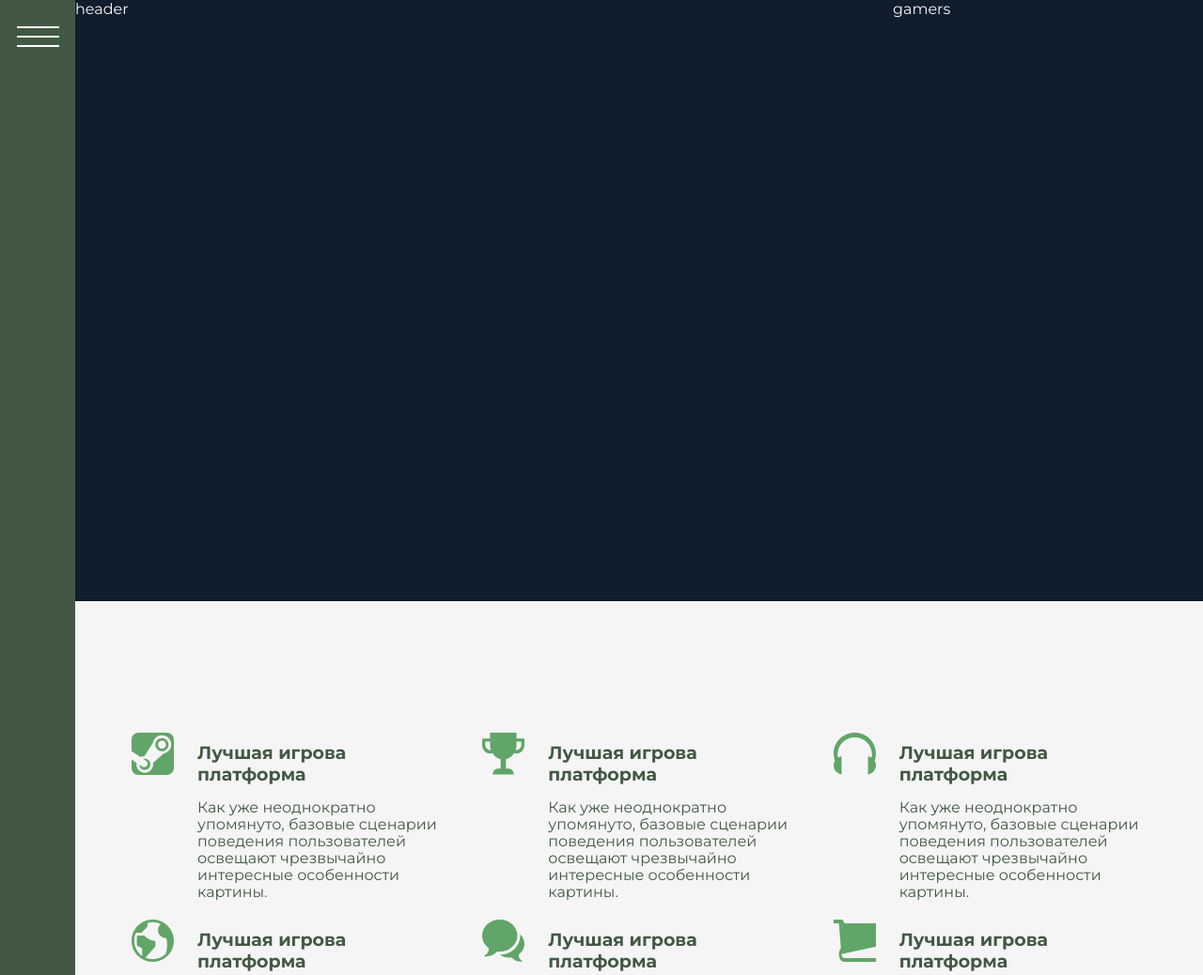
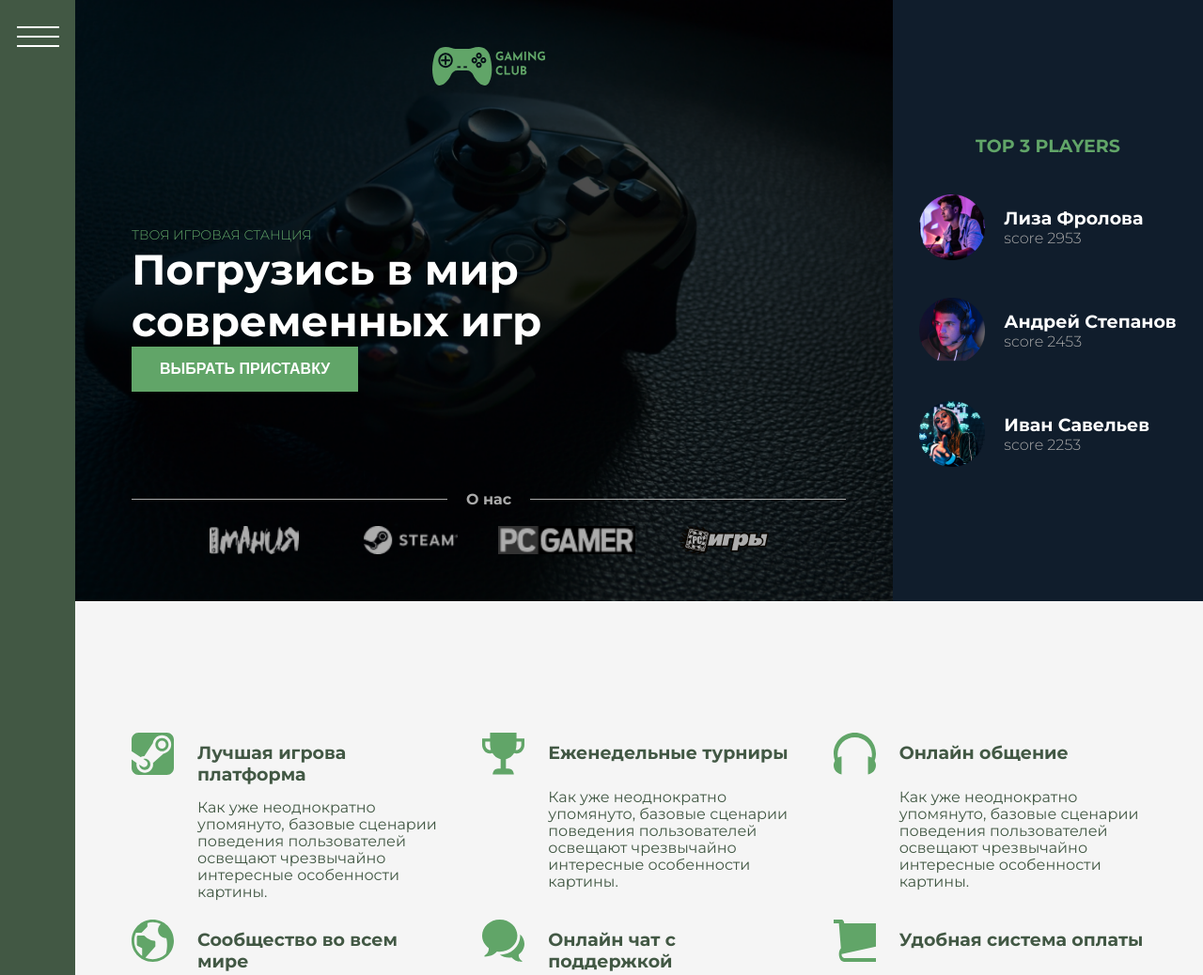
Before and after one commit to BpavelA/gamestore, a website: page src/index.html in a window 1280 px wide. Shown: the top 1038 px of the page at 94% size. Drawn offline with nearby package versions, Linux system fonts and the light colour scheme; files that its build step writes are made by us from their sources.

Commit message:
верстка завершена, осталась адаптация

```diff
--- a/src/index.html
+++ b/src/index.html
@@ -13,8 +13,40 @@
   <body>
     <div class="container">
       <div class="sidebar"><button class="hamburger"></button></div>
-      <div class="header">header</div>
-      <div class="gamers">gamers</div>
+      <div class="header">
+        <a href="#"><img src="icons/logo.svg" alt="" class="logo" /></a>
+        <h4 class="title-4">твоя игровая станция</h4>
+        <h1 class="title-1">Погрузись в мир современных игр</h1>
+        <button class="btn header__btn">Выбрать приставку</button>
+        <div class="header__line-text">О нас</div>
+        <div class="header__img">
+          <img src="icons/game-1.png" alt="game-icon" /><img
+            src="icons/game-2.png"
+            alt="game-icon"
+          /><img src="icons/game-3.png" alt="game-icon" /><img
+            src="icons/game-4.png"
+            alt="game-icon"
+          />
+        </div>
+      </div>
+      <div class="gamers">
+        <h3 class="title-3 gamers__title-3 title-3_green-light">TOP 3 PLAYERS</h3>
+        <img src="img/Mask group-1.png" alt="player" class="gamers__img" />
+        <div class="gamers__text">
+          <h3 class="title-3 title-3_white">Лиза Фролова</h3>
+          <p class="gamers__score">score 2953</p>
+        </div>
+        <img src="img/Mask group-2.png" alt="player" class="gamers__img" />
+        <div class="gamers__text">
+          <h3 class="title-3 title-3_white">Андрей Степанов</h3>
+          <p class="gamers__score">score 2453</p>
+        </div>
+        <img src="img/Mask group-3.png" alt="player" class="gamers__img" />
+        <div class="gamers__text">
+          <h3 class="title-3 title-3_white">Иван Савельев</h3>
+          <p class="gamers__score">score 2253</p>
+        </div>
+      </div>
       <div class="features">
         <div class="feature">
           <svg class="feature__icon">
@@ -30,7 +62,7 @@
           <svg class="feature__icon">
             <use xlink:href="icons/symbol-defs.svg#icon-cup"></use>
           </svg>
-          <h3 class="title-3">Лучшая игрова платформа</h3>
+          <h3 class="title-3">Еженедельные турниры</h3>
           <p class="feature__text">
             Как уже неоднократно упомянуто, базовые сценарии поведения
             пользователей освещают чрезвычайно интересные особенности картины.
@@ -40,7 +72,7 @@
           <svg class="feature__icon">
             <use xlink:href="icons/symbol-defs.svg#icon-headphone"></use>
           </svg>
-          <h3 class="title-3">Лучшая игрова платформа</h3>
+          <h3 class="title-3">Онлайн общение</h3>
           <p class="feature__text">
             Как уже неоднократно упомянуто, базовые сценарии поведения
             пользователей освещают чрезвычайно интересные особенности картины.
@@ -50,7 +82,7 @@
           <svg class="feature__icon">
             <use xlink:href="icons/symbol-defs.svg#icon-globe"></use>
           </svg>
-          <h3 class="title-3">Лучшая игрова платформа</h3>
+          <h3 class="title-3">Сообщество во всем мире</h3>
           <p class="feature__text">
             Как уже неоднократно упомянуто, базовые сценарии поведения
             пользователей освещают чрезвычайно интересные особенности картины.
@@ -60,7 +92,7 @@
           <svg class="feature__icon">
             <use xlink:href="icons/symbol-defs.svg#icon-chat"></use>
           </svg>
-          <h3 class="title-3">Лучшая игрова платформа</h3>
+          <h3 class="title-3">Онлайн чат с поддержкой</h3>
           <p class="feature__text">
             Как уже неоднократно упомянуто, базовые сценарии поведения
             пользователей освещают чрезвычайно интересные особенности картины.
@@ -70,7 +102,7 @@
           <svg class="feature__icon">
             <use xlink:href="icons/symbol-defs.svg#icon-game"></use>
           </svg>
-          <h3 class="title-3">Лучшая игрова платформа</h3>
+          <h3 class="title-3">Удобная система оплаты</h3>
           <p class="feature__text">
             Как уже неоднократно упомянуто, базовые сценарии поведения
             пользователей освещают чрезвычайно интересные особенности картины.
--- a/src/sass/_gamers.sass
+++ b/src/sass/_gamers.sass
@@ -1,3 +1,19 @@
 .gamers
  background-color: $color-blue-dark
  grid-column: col-start 7 / full-end
+ display: grid
+ grid-template-columns: min-content max-content
+ gap: 4rem 2rem
+ justify-content: center
+ align-content: center
+ &__title-3
+  grid-column: 1 / -1
+  justify-self: center
+ &__img
+  width: 7rem
+ &__text
+  align-self: center
+ &__score
+  color: $color-grey-dark
+  font-size: 1.6rem
+  font-weight: 300
--- a/src/sass/_header.sass
+++ b/src/sass/_header.sass
@@ -1,6 +1,36 @@
 .header
- background-color: $color-blue-dark
+ background-color: $color-grey-dark
+ background: url(../img/header-background.png) center / cover no-repeat
  grid-column: full-start / col-end 6
+ padding: 5rem 5rem 5rem 6rem
+ display: grid
+ grid-template-rows: 1fr min-content 0.4fr 0.7fr 0.3fr
+ &__line-text
+  font-size: 1.6rem
+  color: $color-grey-dark
+  font-weight: 700
+  display: grid
+  grid-template-columns: 1fr max-content 1fr
+  gap: 2rem
+  align-items: center
+  &::before, &::after
+   content: ""
+   height: .1rem
+   background-color: $color-grey-dark
+   display: block
+ &__img
+  justify-self: center
+  display: grid
+  grid-template-columns: repeat(4, 1fr)
+  justify-items: center
+  gap: 2rem
+  img
+   height: 3rem
+   filter: brightness(70%)
+ &__btn
+  align-self: start
+  justify-self: start
+
 .logo
  display: block
  margin: 0 auto 8rem auto
```
Also changed, not shown: dist/css/style.min.css, dist/icons/game-1.png (added), dist/icons/game-2.png (added), dist/icons/game-3.png (added), dist/icons/game-4.png (added), dist/img/Mask group-1.png (added), dist/img/Mask group-2.png (added), dist/img/Mask group-3.png (added), dist/img/header-background.png (added), dist/index.html, src/icons/game-1.png (added), src/icons/game-2.png (added), src/icons/game-3.png (added), src/icons/game-4.png (added), 4 more files.
